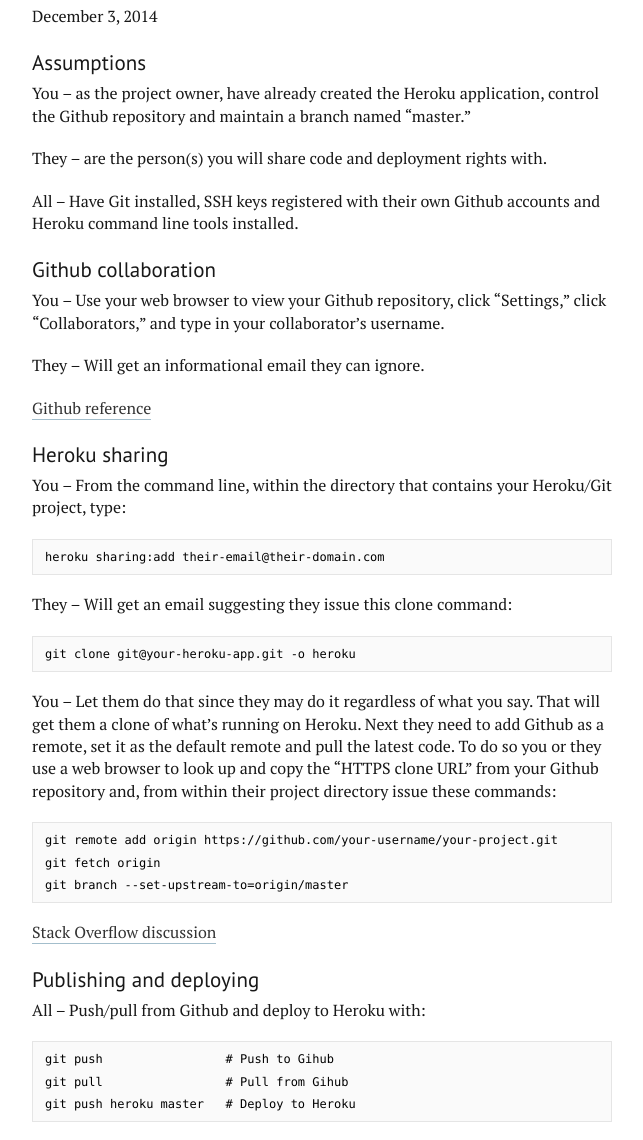
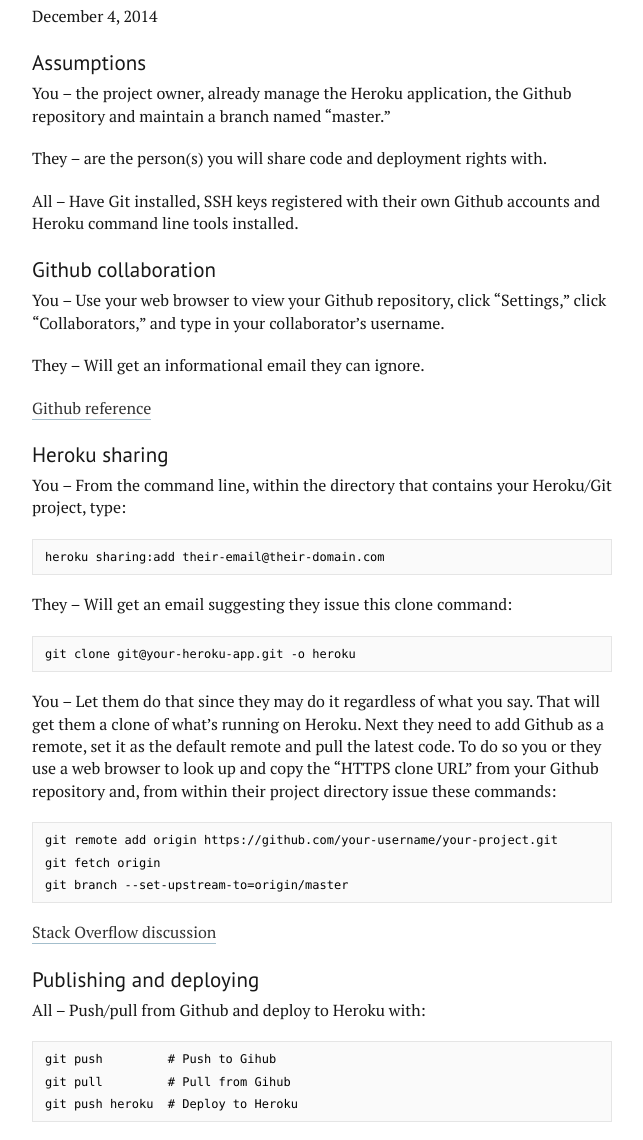
Before and after one commit to irneh/irneh.github.com, a plain HTML site: page posts/collaborating-with-heroku-and-github/index.html in a window 1280 px wide. Shown: the part 200-1340 px from the top of the page, without its empty margins (318-961 px from the left). Drawn offline with Linux system fonts and the light colour scheme; a script that the page names is missing.

Commit message:
Post edits.

```diff
--- a/posts/collaborating-with-heroku-and-github/index.html
+++ b/posts/collaborating-with-heroku-and-github/index.html
@@ -65,9 +65,9 @@
 </div>
 <div class="ten columns offset-by-three">
   <h3>Collaborating with Heroku and Github</h3>
-  <p>December  3, 2014</p>
+  <p>December  4, 2014</p>
   <h4 id="assumptions">Assumptions</h4>
-<p>You – as the project owner, have already created the Heroku application, control the Github repository and maintain a branch named “master.”</p>
+<p>You – the project owner, already manage the Heroku application, the Github repository and maintain a branch named “master.”</p>
 <p>They – are the person(s) you will share code and deployment rights with.</p>
 <p>All – Have Git installed, SSH keys registered with their own Github accounts and Heroku command line tools installed.</p>
 <h4 id="github-collaboration">Github collaboration</h4>
@@ -86,9 +86,9 @@ git branch --set-upstream-to=origin/master</code></pre>
 <p><a href="http://stackoverflow.com/a/2286030">Stack Overflow discussion</a></p>
 <h4 id="publishing-and-deploying">Publishing and deploying</h4>
 <p>All – Push/pull from Github and deploy to Heroku with:</p>
-<pre><code>git push                 # Push to Gihub
-git pull                 # Pull from Gihub
-git push heroku master   # Deploy to Heroku</code></pre>
+<pre><code>git push         # Push to Gihub
+git pull         # Pull from Gihub
+git push heroku  # Deploy to Heroku</code></pre>
 <h4 id="acknowledgment">Acknowledgment</h4>
 <p>Many ignore or disavow the “D” in Git’s DRCS (Distributed Revision Control System) by using something like Github as a central server/service. This article doesn’t endorse the practice, simply documents it.</p>
   <div id="disqus_thread">
```
